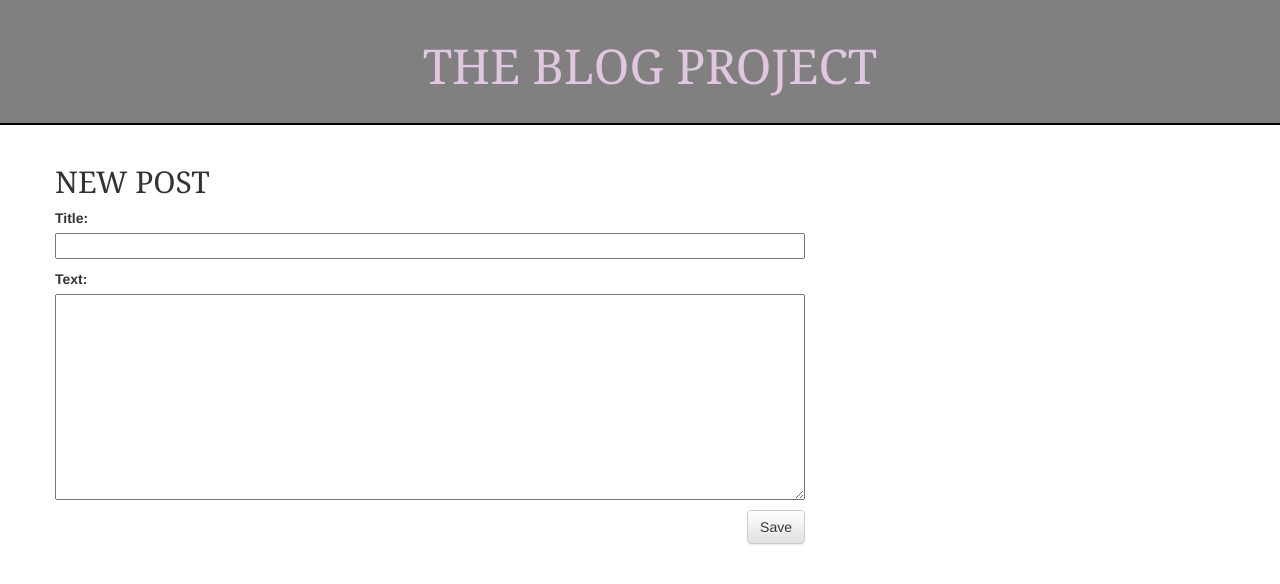
After one commit to bsmit802/my-first-blog, a Django app: page /post/new/ in a window 1280 px wide. The commit adds this page. Shown: the top 584 px of the page. Run offline with Django 3.2, Linux system fonts and the light colour scheme; some libraries are stand-ins or nearby versions.

Commit message:
Added views to create/edit blog post inside the site.

```diff
--- /dev/null
+++ b/blog/forms.py
@@ -0,0 +1,8 @@
+from django import forms
+from .models import Post
+
+class PostForm(forms.ModelForm):
+
+    class Meta:
+        model = Post
+        fields = ('title', 'text',)
--- a/blog/templates/blog/base.html
+++ b/blog/templates/blog/base.html
@@ -10,6 +10,9 @@
     </head>
     <body>
         <div class="page-header">
+            {% if user.is_authenticated %}
+                <a href="{% url 'post_new' %}" class="top-menu"><span class="glyphicon glyphicon-plus"></span></a>
+            {% endif %}
             <h1><a href="/">The Blog Project</a></h1>
         </div>
         <div class="content container">
--- a/blog/templates/blog/post_detail.html
+++ b/blog/templates/blog/post_detail.html
@@ -3,9 +3,12 @@
 {% block content %}
     <div class="post">
         {% if post.published_date %}
-            <div class=""date">
+            <div class="date">
                 {{ post.published_date }}
              </div>
+        {% endif %}
+        {% if user.is_authenticated %}
+            <a class="btn btn-default" href="{% url 'post_edit' pk=post.pk %}"><span class="glyphicon glyphicon-pencil"></span></a>
         {% endif %}
         <h2>{{ post.title }}</h2>
         <p> {{ post.text|linebreaksbr }}</p>
--- /dev/null
+++ b/blog/templates/blog/post_edit.html
@@ -0,0 +1,9 @@
+{% extends 'blog/base.html' %}
+
+{% block content %}
+    <h2>New post</h2>
+    <form method="POST" class="post-form">{% csrf_token %}
+        {{form.as_p }}
+        <button type="submit" class="save btn btn-default">Save</button>
+    </form>
+{% endblock %}
--- a/blog/urls.py
+++ b/blog/urls.py
@@ -10,4 +10,6 @@ from . import views
 urlpatterns = [
     path('', views.post_list, name= 'post_list'),
     path('post/<int:pk>/', views.post_detail, name= 'post_detail'),
+    path('post/new/', views.post_new, name='post_new'),
+    path('post/<int:pk>/edit/', views.post_edit, name='post_edit'),
 ]
--- a/blog/views.py
+++ b/blog/views.py
@@ -2,6 +2,8 @@ from django.shortcuts import render
 from django.utils import timezone
 from .models import Post
 from django.shortcuts import render, get_object_or_404
+from .forms import PostForm
+from django.shortcuts import redirect
 
 # Create your views here.
 def post_list(request):
@@ -18,3 +20,31 @@ def post_list(request):
 def post_detail(request, pk):
     post = get_object_or_404(Post, pk=pk)
     return render(request, 'blog/post_detail.html', {'post': post})
+
+def post_new(request):
+    if request.method == "POST":
+        form = PostForm(request.POST)
+        if form.is_valid():
+            post = form.save(commit=False)
+            post.author = request.user
+            post.published_date = timezone.now()
+            post.save()
+            return redirect('post_detail', pk=post.pk)
+    else:
+        form = PostForm()
+    return render(request, 'blog/post_edit.html', {'form': form})
+
+
+def post_edit(request, pk):
+    post = get_object_or_404(Post, pk=pk)
+    if request.method == "POST":
+        form = PostForm(request.POST, instance=post)
+        if form.is_valid():
+            post = form.save(commit=False)
+            post.author = request.user
+            post.published_date = timezone.now()
+            post.save()
+            return redirect('post_detail', pk=post.pk)
+    else:
+        form = PostForm(instance=post)
+    return render(request,'blog/post_edit.html', {'form': form})
```
